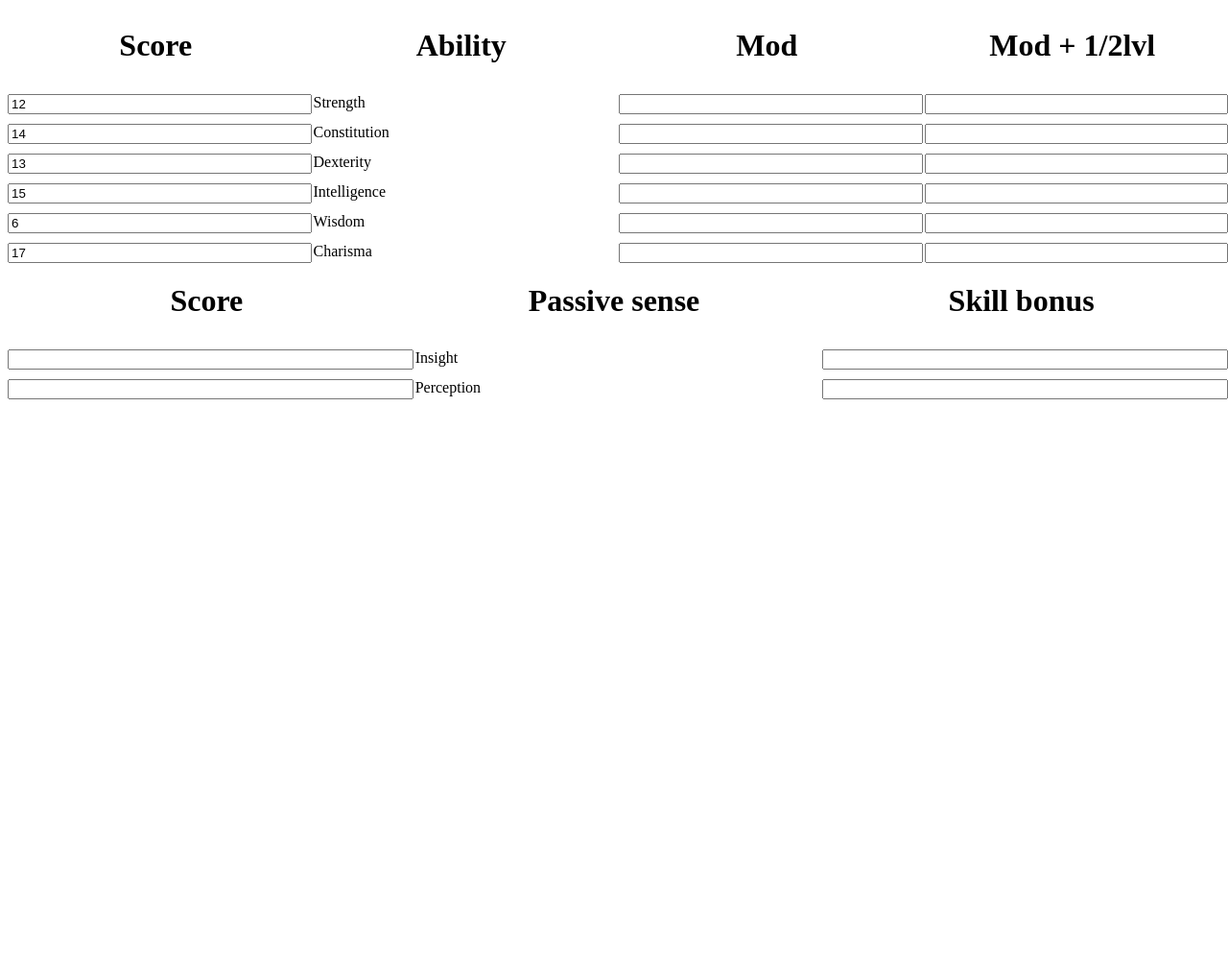
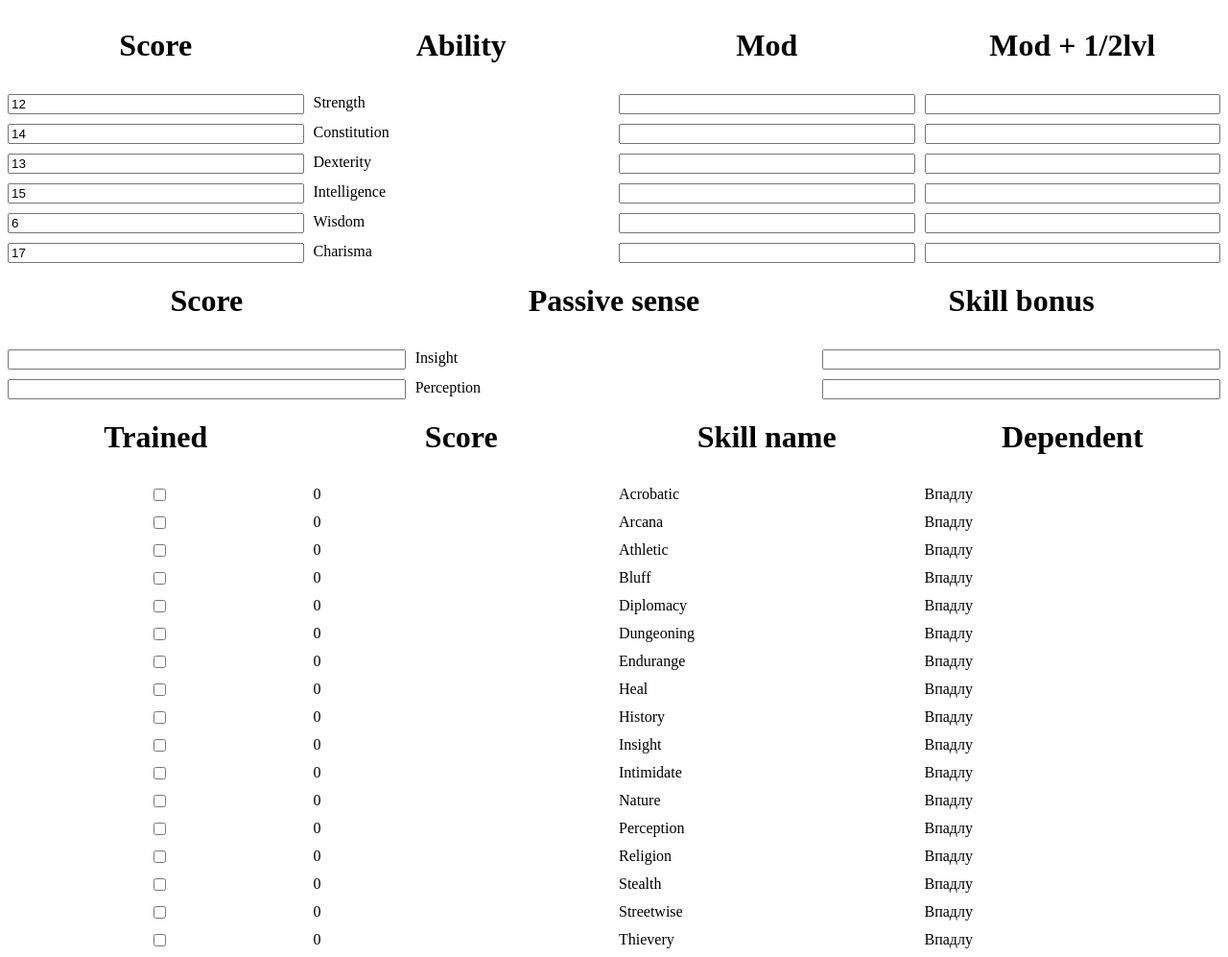
Before and after one commit to TheRa4ina/dnd4e_charlist, a Django app: page /1/stats/ in a window 1280 px wide. Shown: the whole page at 96% size. Before the commit the page ends 416 px from the top, so only its background shows below. Run offline with Django 5.2, Linux system fonts and the light colour scheme.

Commit message:
added skills to stats html

```diff
--- a/charlist/static/charlist/styles.css
+++ b/charlist/static/charlist/styles.css
@@ -1,3 +1,14 @@
+.ability,.sense,.skill {
+  display: contents;
+}
+.ability,.sense,.skill label {
+  grid-column: span 1;
+}
+
+.ability,.sense,.skill input {
+  width: 100%;
+}
+
 .abilities_container{
   display: grid;
   grid-template-columns: repeat(4, 1fr); /* 4 equal columns */
@@ -9,43 +20,6 @@
   text-align: center;
   grid-column: span 4;
   display: contents; /* Makes each item behave as a grid child */
-  }
-
-  .ability {
-    display: contents;
-  }
-
-  .ability label {
-    grid-column: span 1;
-  }
-
-  .ability input {
-    width: 100%;
-  }
-
-  .ability_scores {
-    display: grid;
-    grid-template-columns: repeat(4, 1fr); /* 4 equal columns */
-    gap: 10px;
-  }
-
-  .ability.header {
-    font-weight: bold;
-    text-align: center;
-    grid-column: span 4;
-    display: contents; /* Makes each item behave as a grid child */
-  }
-
-  .ability,.sense {
-    display: contents;
-  }
-
-  .ability,.sense label {
-    grid-column: span 1;
-  }
-
-  .ability,.sense input {
-    width: 100%;
 }
 
 .senses_container{
@@ -61,9 +35,15 @@
   display: contents; /* Makes each item behave as a grid child */
 }
 
-  .sense.header {
+.skills_container{
+  display: grid;
+  grid-template-columns: repeat(4, 1fr); /* 4 equal columns */
+  gap: 10px;
+}
+
+.skill.header {
   font-weight: bold;
   text-align: center;
-    grid-column: span 3;
+  grid-column: span 4;
   display: contents; /* Makes each item behave as a grid child */
 }
--- a/charlist/templates/charlist/CharListStats.html
+++ b/charlist/templates/charlist/CharListStats.html
@@ -44,6 +44,25 @@
     {%endfor%}
   </div>
 
+  <div class="skills_container">
+    <div class="skill header">
+      <h1>Trained</h1>
+      <h1>Score</h1>
+      <h1>Skill name</h1>
+      <h1>Dependent</h1>
+      <!--В теории тут должна быть возможность дополнять поля-->
+    </div>
+    {%for skill in skills%}
+    <div class="skill">
+      <!-- Тут вычисления через js -->
+      <input type="checkbox"/>
+      <div class="skill_value" id="{{skill}}" name="{{skill}}">0</div>
+      <label for="{{skill}}">{{skill|title}}</label>
+      <div class="skill_dependent">Впадлу</div>
+    </div>
+    {%endfor%}
+  </div>
+
 
 </body>
 
--- a/charlist/views.py
+++ b/charlist/views.py
@@ -19,6 +19,11 @@
     def get_context_data(self, **kwargs: Any) -> dict[str, Any]:
         context = super().get_context_data(**kwargs)
         context["abilities"] = ["strength","constitution","dexterity","intelligence","wisdom","charisma"]
+        context["skills"] = ["acrobatic","arcana","athletic","bluff","diplomacy",
+                             "dungeoning","endurange","heal","history","insight",
+                             "intimidate","nature","perception","religion","stealth",
+                             "streetwise","thievery"]
+        # Сюда бы еще добавить на чем эти скилы депендент, но мне впадлу
         context["senses"] = ["insight","perception"]
         context['user_value']=user_value
         return context
```
Lines whose indentation alone changed are shown as unchanged.
